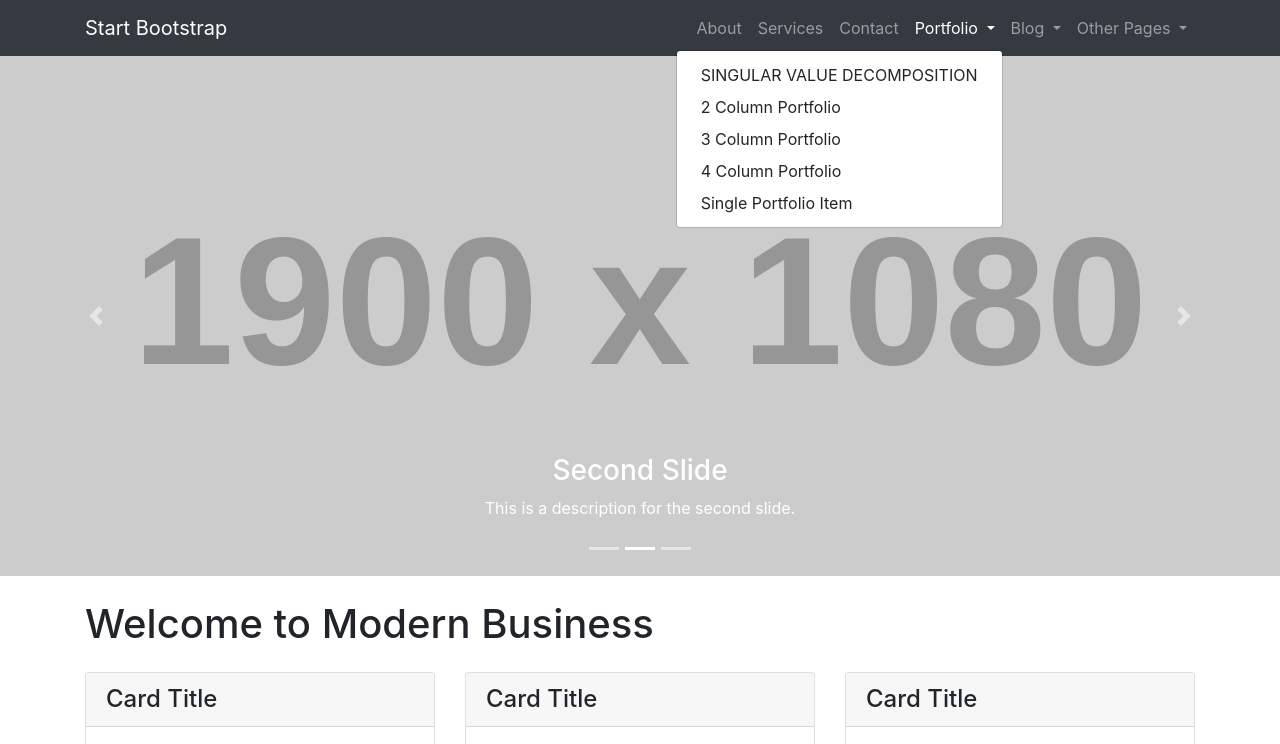
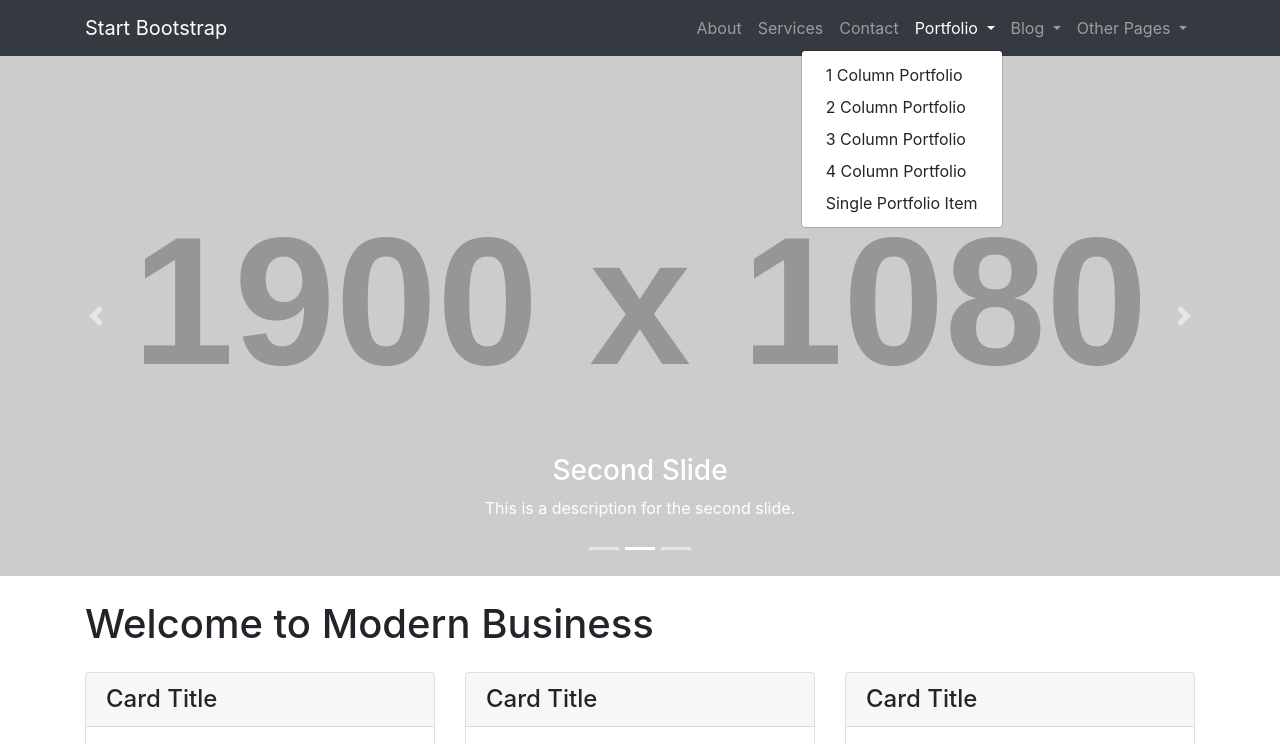
Before and after one commit to bankitomi26/kunstkammer, a website: page index.html in a window 1280 px wide. Both pictures are taken after a click on the link "Portfolio". Shown: the top 744 px of the page. Drawn offline with Linux system fonts and the light colour scheme; placeholder pictures from the web are drawn by us.

Commit message:
Update index.html

```diff
--- a/index.html
+++ b/index.html
@@ -43,7 +43,7 @@
               Portfolio
             </a>
             <div class="dropdown-menu dropdown-menu-right" aria-labelledby="navbarDropdownPortfolio">
-              <a class="dropdown-item" href="portfolio-1-col.html">SINGULAR VALUE DECOMPOSITION</a>
+              <a class="dropdown-item" href="portfolio-1-col.html">1 Column Portfolio</a>
               <a class="dropdown-item" href="portfolio-2-col.html">2 Column Portfolio</a>
               <a class="dropdown-item" href="portfolio-3-col.html">3 Column Portfolio</a>
               <a class="dropdown-item" href="portfolio-4-col.html">4 Column Portfolio</a>
```
